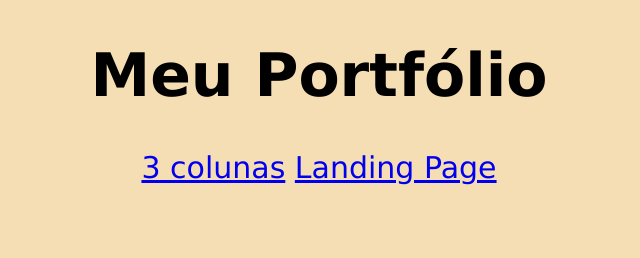
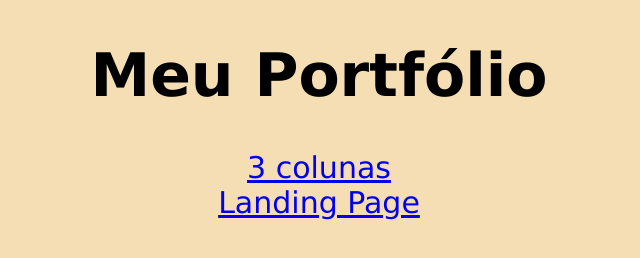
Before and after one commit to GabsMart/Meu_Portfolio, a plain HTML site: page index.html in a window 1280 px wide. Shown: the whole page, without its empty margins (321-961 px from the left). Drawn offline with Linux system fonts and the light colour scheme.

Commit message:
Update index.html

```diff
--- a/index.html
+++ b/index.html
@@ -9,13 +9,20 @@
                 font-family: 'Lucida Sans', 'Lucida Sans Regular', 'Lucida Grande', 'Lucida Sans Unicode', Geneva, Verdana, sans-serif;
                 font-size: 30px;
             }
+
+            uo {
+                list-style: none;
+                text-decoration: none;
+            }
         </style>
     </head>
     <body>
         <center>
             <h1>Meu Portfólio</h1>
-            <a href="3colunas/3colunas.html">3 colunas</a>
-            <a href="landing-page/index.html">Landing Page</a>
+            <uo>
+                <li><a href="3colunas/3colunas.html">3 colunas</li>
+                <li><a href="landing-page/index.html">Landing Page</a></li>
+            </uo>
         </center>
     </body>
 </html>
```
